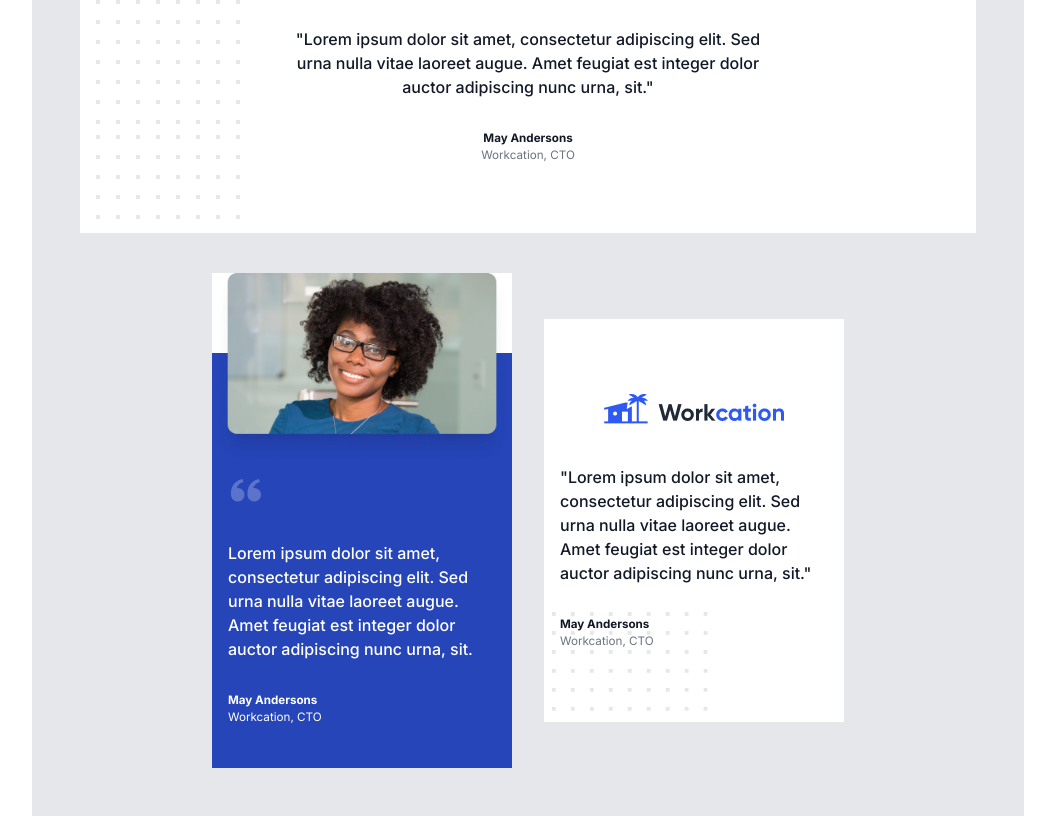
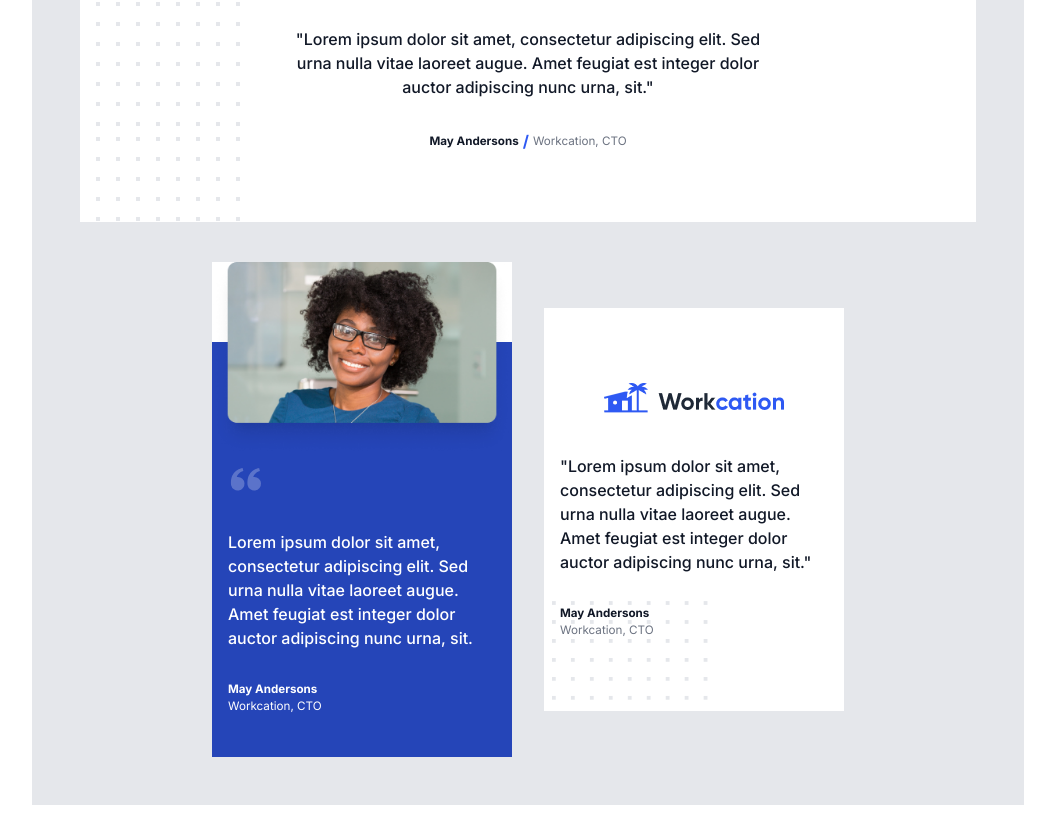
Before and after one commit to adex-badr18/scrimba-component-library-project, a React (Vite) app: page / in a window 1280 px wide. Shown: the part 1740-2556 px from the top of the page, without its empty margins (112-1167 px from the left). Built offline with nearby package versions, Linux system fonts and the light colour scheme.

Commit message:
Refactor footer section of desktop testimonial

```diff
--- a/src/App.css
+++ b/src/App.css
@@ -387,6 +387,9 @@ p.card-body {
 
 .testimonial.lg .testimonial-body div {
     font-size: 14px;
+    display: flex;
+    align-items: center;
+    gap: 4px;
     z-index: 1;
 }
 
@@ -398,9 +401,13 @@ p.card-body {
     top: -20%;
     right: 88%;
     background-image: url('/dot-pattern.png');
-    /* background-position: left bottom; */
-    /* background-size: cover; */
     z-index: -1;
+}
+
+.testimonial.lg .testimonial-body div span {
+    color: #2E59F3;
+    font-size: 16px;
+    font-weight: 700;
 }
 
 .testimonial.lg .testimonial-body div small {
--- a/src/components/Testimonials/Testimonials.jsx
+++ b/src/components/Testimonials/Testimonials.jsx
@@ -21,6 +21,7 @@ export default function Testimonials() {
 
                         <div>
                             <h5>May Andersons</h5>
+                            <span>/</span>
                             <small>Workcation, CTO</small>
                         </div>
                     </Testimonial>
```
